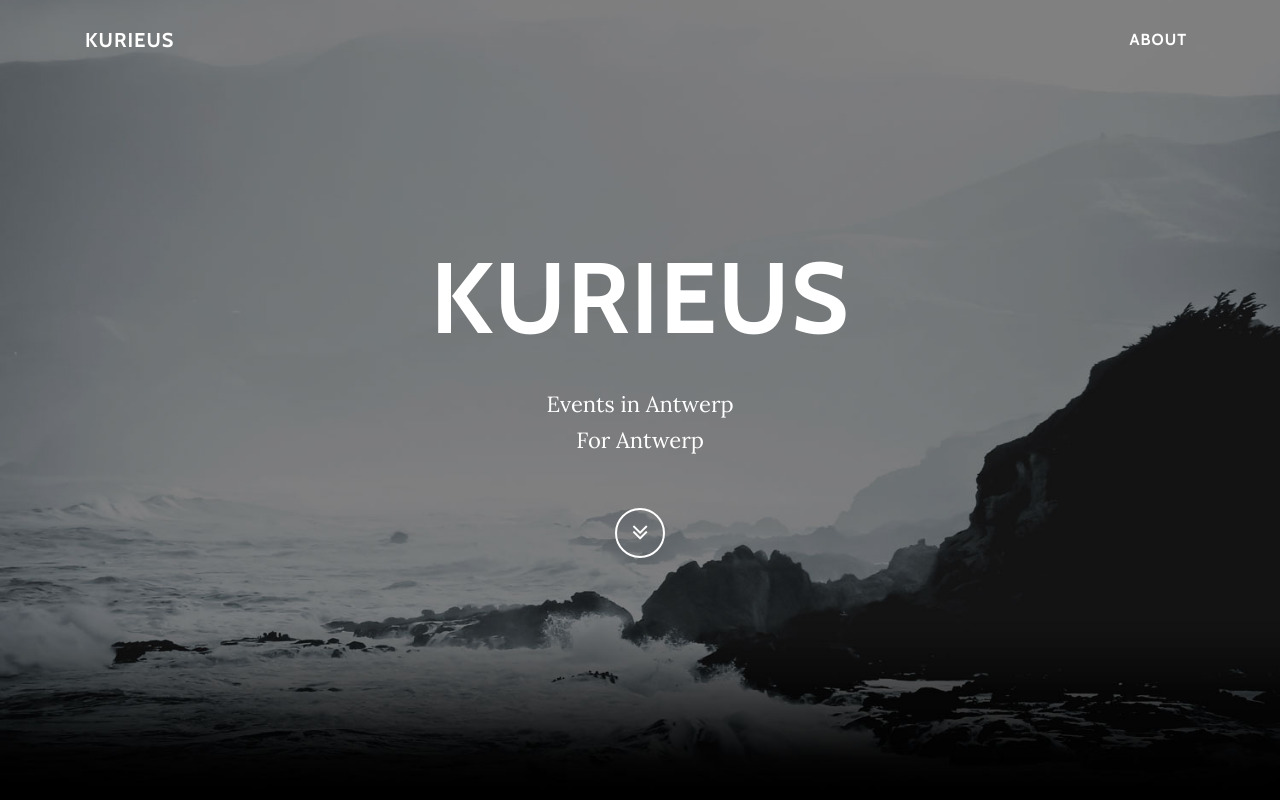
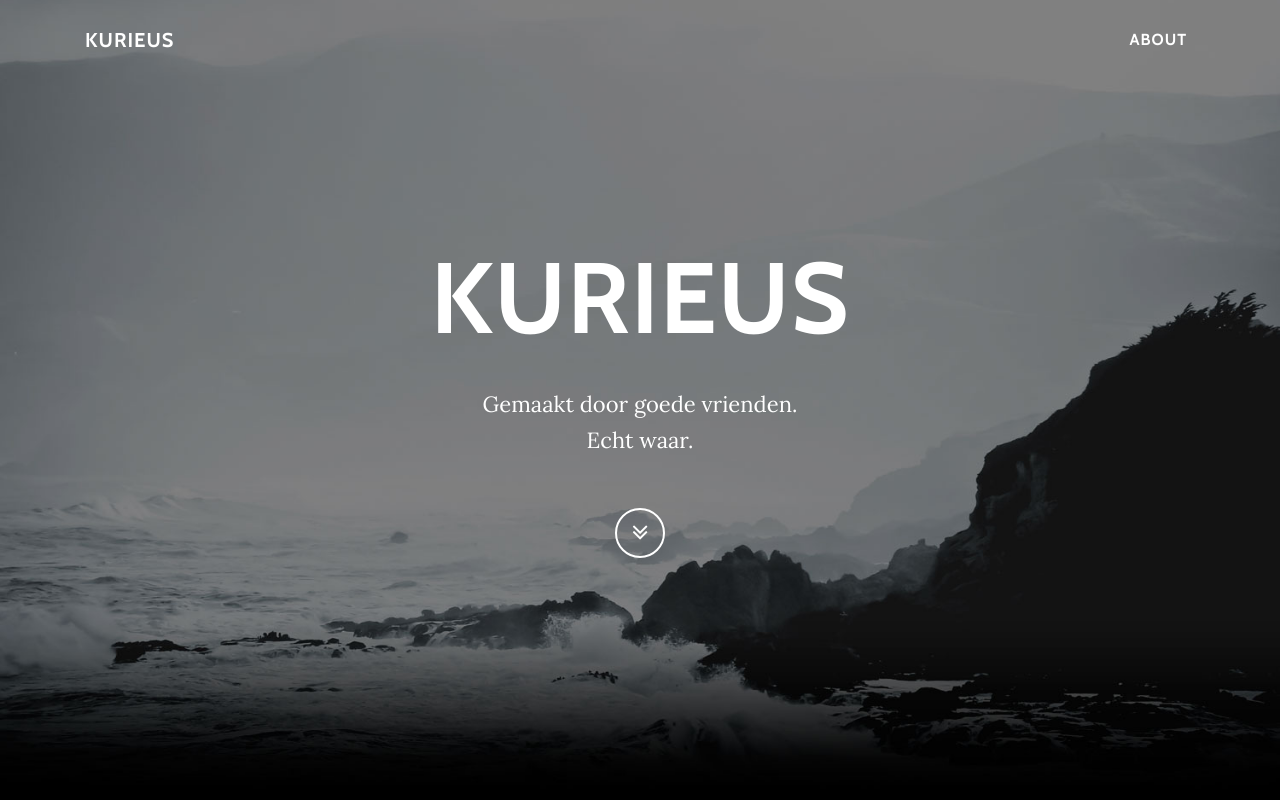
Before and after one commit to BavoGoosens/kurieus, a website: page index.html in a window 1280 px wide. Shown: the top 800 px of the page. Drawn offline with nearby package versions, Linux system fonts and the light colour scheme.

Commit message:
update subtitle

```diff
--- a/index.html
+++ b/index.html
@@ -62,8 +62,8 @@
                 <div class="row">
                     <div class="col-md-8 offset-md-2">
                         <h1 class="brand-heading">Kurieus</h1>
-                        <p class="intro-text">Events in Antwerp
-                            <br>For Antwerp</p>
+                        <p class="intro-text">Gemaakt door goede vrienden.
+                            <br>Echt waar.</p>
                         <a href="#about" class="btn btn-circle page-scroll">
                             <i class="fa fa-angle-double-down animated"></i>
                         </a>
```
